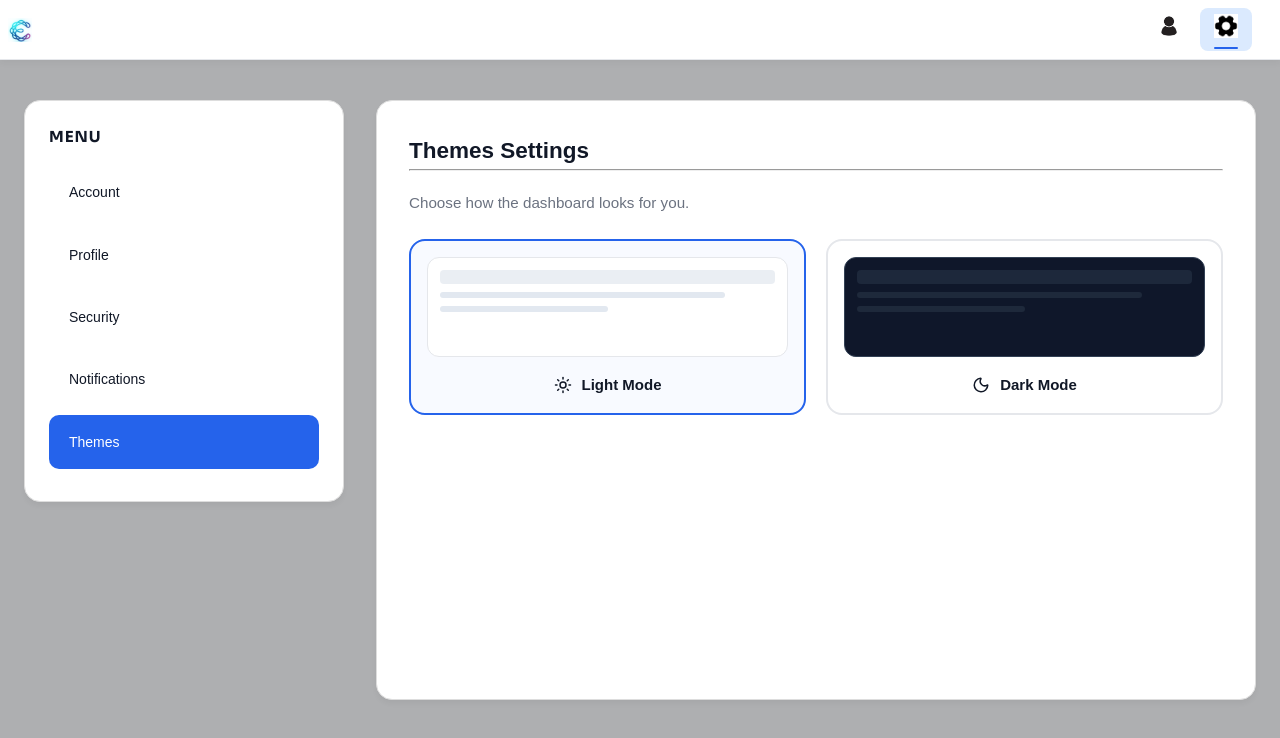
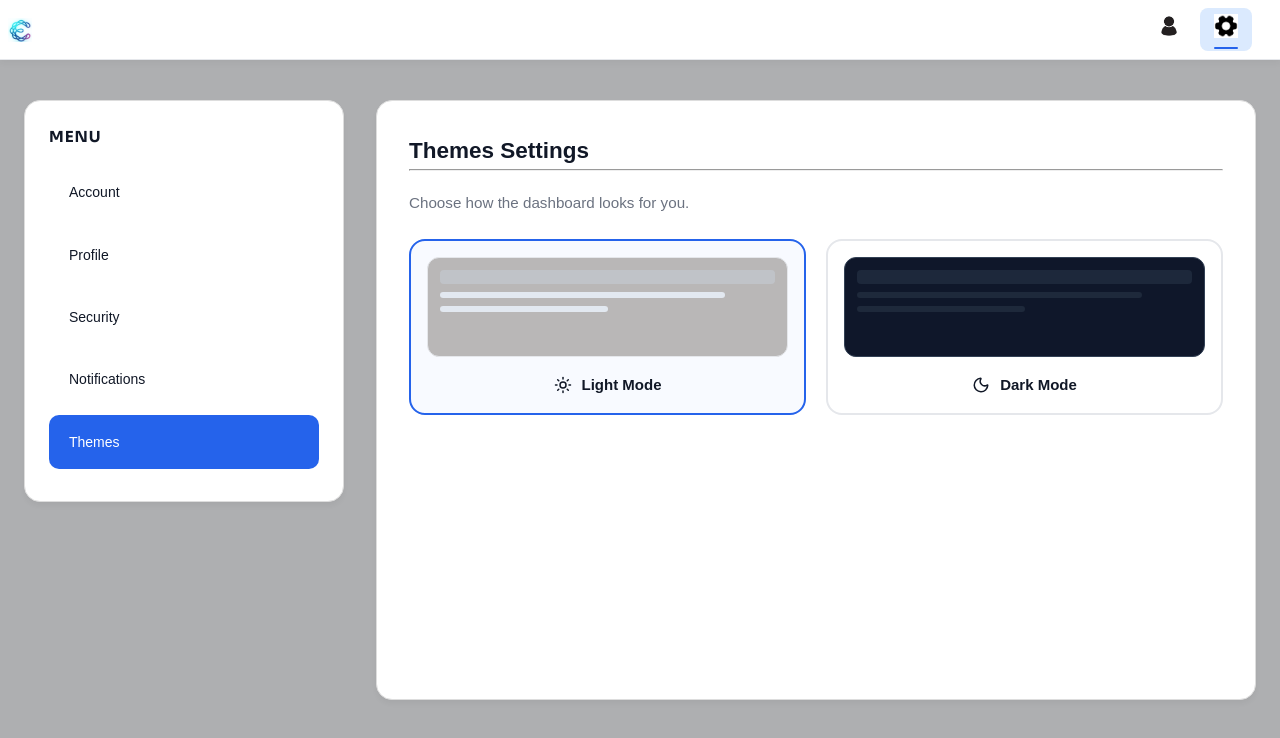
Before and after one commit to skywalker113t/Testing, a React (Vite) app: page /settings in a window 1280 px wide. Shown: the top 738 px of the page. Built offline with nearby package versions, Linux system fonts and the light colour scheme.

Commit message:
testing themes toogle

```diff
--- a/css/style.css
+++ b/css/style.css
@@ -3138,7 +3138,7 @@ button:hover {
 
 /* This fixes your "Invisible" screenshot issue */
 .theme-preview.light {
-    background: #ffffff !important;
+    background: #b9b7b7 !important;
     border: 1px solid #e5e7eb;
 }
 
--- a/src/pages/Settings.jsx
+++ b/src/pages/Settings.jsx
@@ -148,7 +148,6 @@ export default function Settings({ currentTheme, onThemeChange }) {
                   {/* Dark Mode Card */}
 
                   <div className={`theme-card ${currentTheme === 'dark' ? 'active' : ''}`} onClick={() => {
-               alert("Click detected by browser!");
               console.log("Dark mode card clicked!"); onThemeChange('dark');
               }}
 >
```
